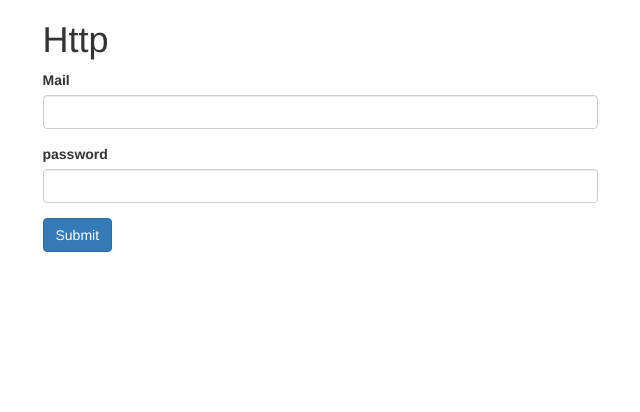
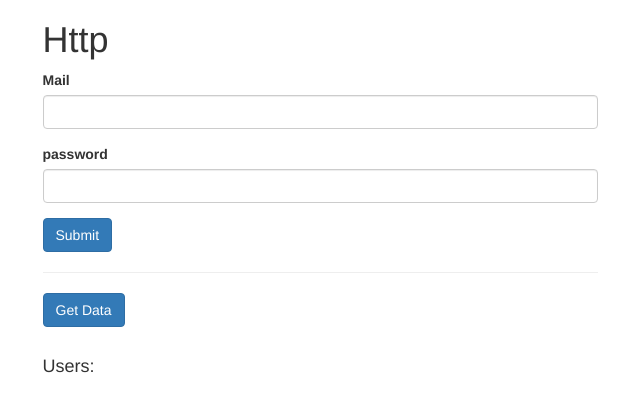
Before and after one commit to Ayazadeh/VueWithMaximilian, a Vue app in the folder Vuejs/19/: page / in a window 1280 px wide. Shown: the top 412 px of the page, without its empty margins (320-960 px from the left). Built offline with nearby package versions, Linux system fonts and the light colour scheme.

Commit message:
Vue2: add supabaseAdminClient & get users from supabase back-end

```diff
--- a/Vuejs/19/src/App.vue
+++ b/Vuejs/19/src/App.vue
@@ -11,7 +11,15 @@
           <label>password</label>
           <input type="text" class="form-control" v-model="user.password" />
         </div>
-        <button class="btn btn-primary" @click="submit">Submit</button>
+        <button class="btn btn-primary" @click="submit">Submit</button><br />
+        <hr />
+        <button class="btn btn-primary" @click="fetchData">Get Data</button><br><br>
+        <h4>Users:</h4>
+        <ul class="list-group">
+          <li class="list-group-item" v-for="u in users">
+            {{ u.email }}
+          </li>
+        </ul>
       </div>
     </div>
   </div>
@@ -19,7 +27,7 @@
 
 <script>
 import { defineComponent } from "@vue/runtime-dom";
-import { supabase } from "./lib/supabaseClient";
+import { supabase, adminAuthClient } from "./lib/supabaseClient";
 export default defineComponent({
   name: "App",
   data() {
@@ -28,6 +36,7 @@ export default defineComponent({
         email: "",
         password: "",
       },
+      users: [],
     };
   },
   methods: {
@@ -37,6 +46,20 @@ export default defineComponent({
         email: this.user.email,
         password: this.user.password,
       });
+      console.log("data:  ", data);
+    },
+    async fetchData() {
+
+      const {
+        data: { users },
+        error,
+      } = await adminAuthClient.listUsers();
+
+      const temp = [];
+      for (let key in users) {
+        temp.push(users[key]);
+      }
+      this.users = temp
     },
   },
 });
--- a/Vuejs/19/src/lib/supabaseClient.js
+++ b/Vuejs/19/src/lib/supabaseClient.js
@@ -4,3 +4,17 @@ export const supabase = createClient(
   process.env.VUE_APP_SUPABASE_URL,
   process.env.VUE_APP_SUPABASE_KEY
 );
+
+const supabaseAdmin = createClient(
+  process.env.VUE_APP_SUPABASE_URL,
+  process.env.VUE_APP_SUPABASE_SERVICE_ROLE_KEY,
+  {
+    auth: {
+      autoRefreshToken: false,
+      persistSession: false,
+    },
+  }
+);
+
+// Access auth admin api
+export const adminAuthClient = supabaseAdmin.auth.admin;
```
Also changed, not shown: 1 other file (tests, documents, lock files or other folders).
